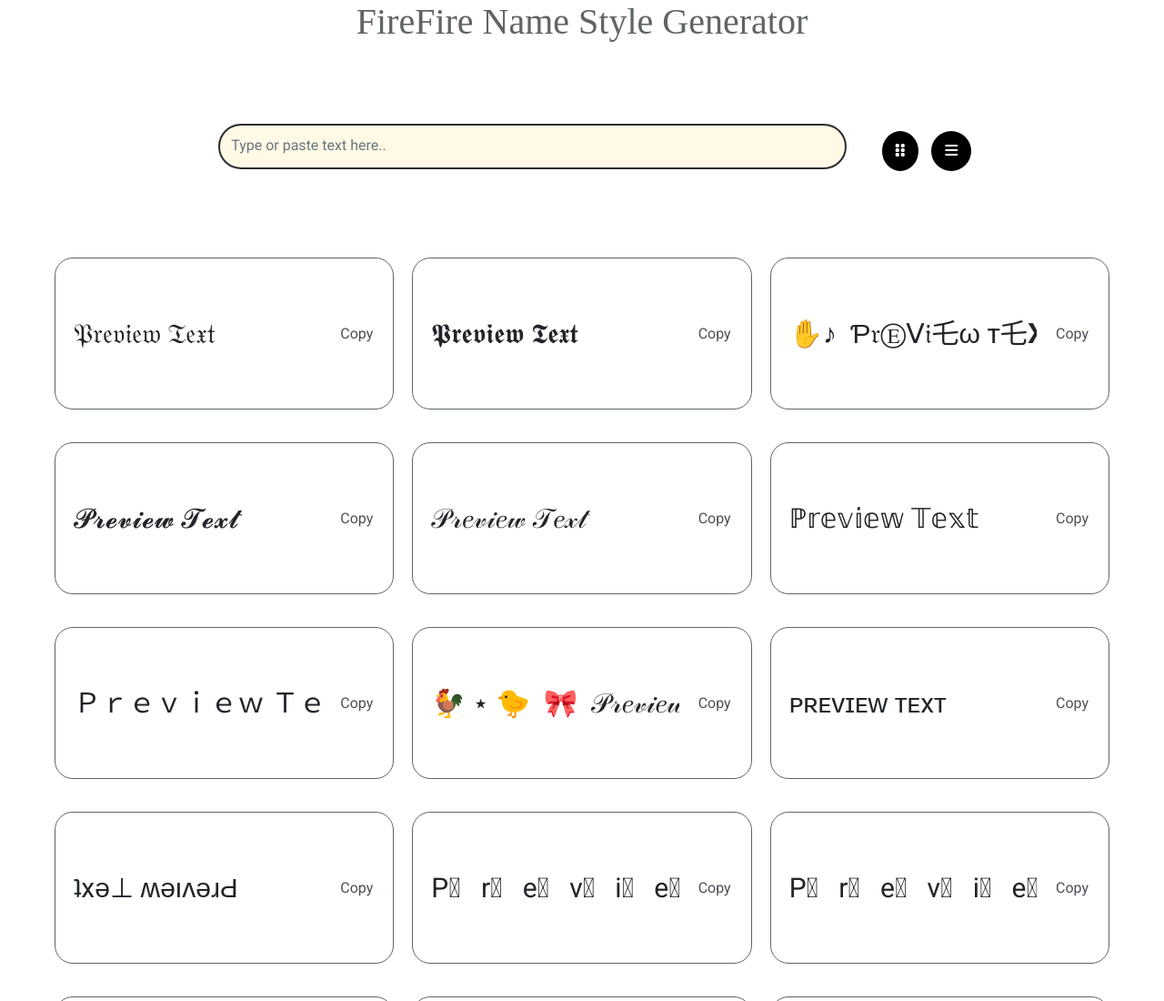
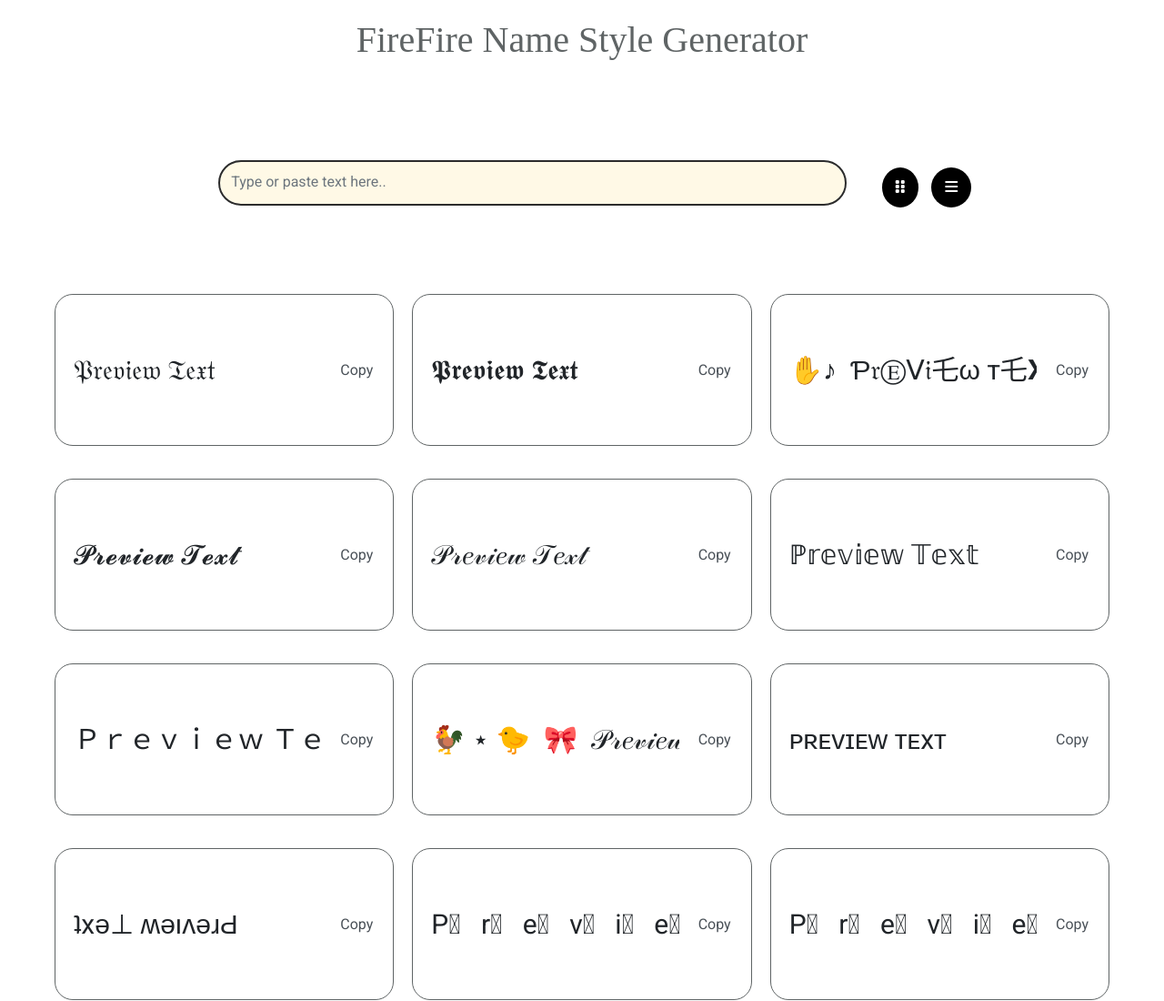
Before and after one commit to freefirenamestyle/freefirenamestyle.github.io, a plain HTML site: page index.html in a window 1280 px wide. Shown: the top 1100 px of the page at 91% size. Drawn offline with nearby package versions, Linux system fonts and the light colour scheme; a script that the page names is missing; a web font is replaced by a local one.

Commit message:
Update index.html

```diff
--- a/index.html
+++ b/index.html
@@ -186,7 +186,7 @@
 </head>
 
 <body data-bs-spy="scroll" data-bs-target=".nav-menu">
-    <div style="margin: auto; text-align: center; justify-content: center; align-items: center;">
+    <div style="margin: auto; text-align: center; padding: 20px; justify-content: center; align-items: center;">
         <h1>FireFire Name Style Generator</h1>
 </div>
             <section id="fontgen">
```
